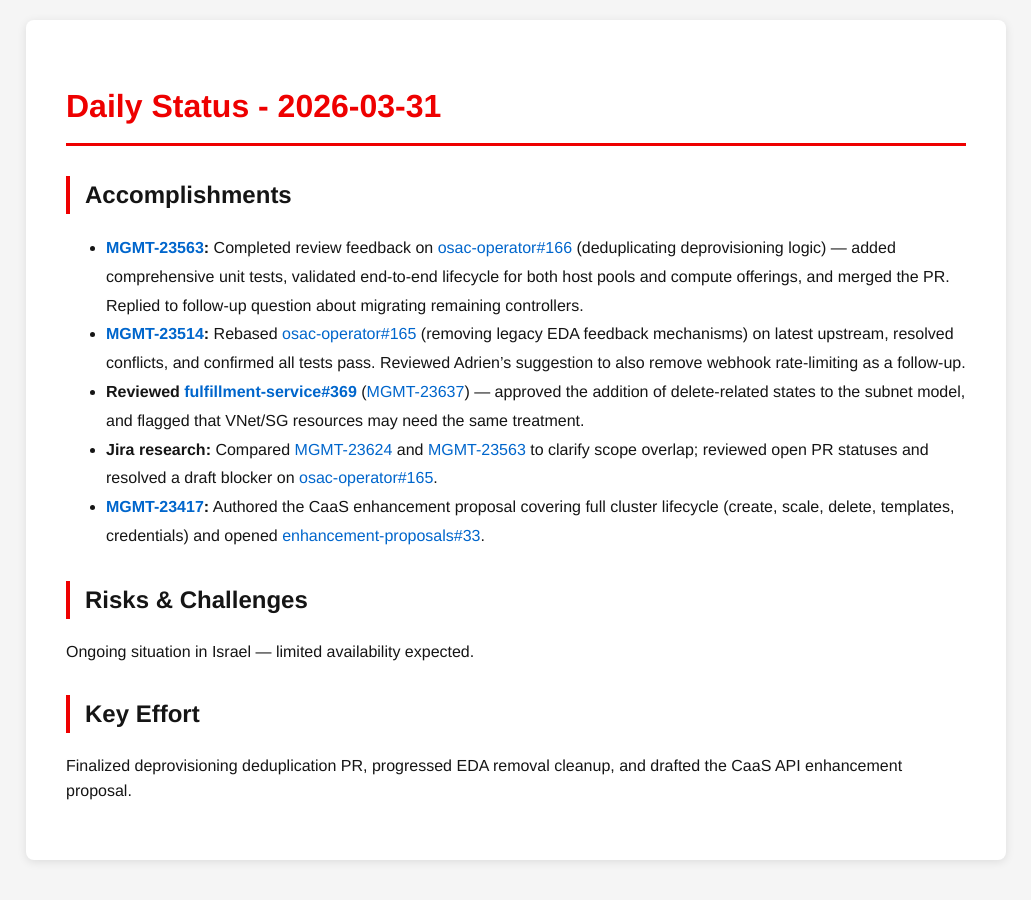
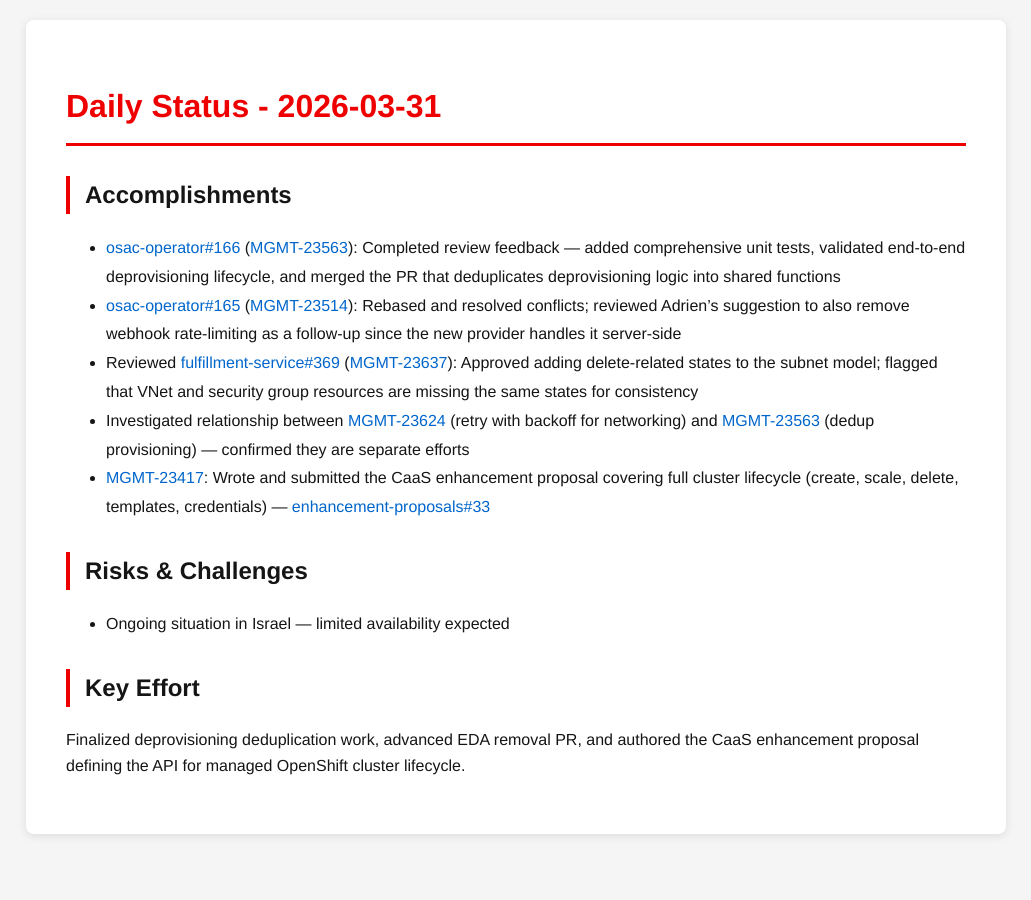
Before and after one commit to tzvatot/daily-status, a Jekyll site: the page built from 2026-03-31.md, in a window 1280 px wide. Shown: the whole page, without its empty margins (124-1155 px from the left). Built offline with Jekyll 4.4.1, drawn with Linux system fonts in a browser that asks for light colours.

Commit message:
Daily status update - 2026-03-31

```diff
--- a/2026-03-31.md
+++ b/2026-03-31.md
@@ -7,14 +7,14 @@ date: 2026-03-31
 # Daily Status - 2026-03-31
 
 ## Accomplishments
-- **[MGMT-23563](https://issues.redhat.com/browse/MGMT-23563):** Completed review feedback on [osac-operator#166](https://github.com/osac-project/osac-operator/pull/166) (deduplicating deprovisioning logic) — added comprehensive unit tests, validated end-to-end lifecycle for both host pools and compute offerings, and merged the PR. Replied to follow-up question about migrating remaining controllers.
-- **[MGMT-23514](https://issues.redhat.com/browse/MGMT-23514):** Rebased [osac-operator#165](https://github.com/osac-project/osac-operator/pull/165) (removing legacy EDA feedback mechanisms) on latest upstream, resolved conflicts, and confirmed all tests pass. Reviewed Adrien's suggestion to also remove webhook rate-limiting as a follow-up.
-- **Reviewed [fulfillment-service#369](https://github.com/osac-project/fulfillment-service/pull/369)** ([MGMT-23637](https://issues.redhat.com/browse/MGMT-23637)) — approved the addition of delete-related states to the subnet model, and flagged that VNet/SG resources may need the same treatment.
-- **Jira research:** Compared [MGMT-23624](https://issues.redhat.com/browse/MGMT-23624) and [MGMT-23563](https://issues.redhat.com/browse/MGMT-23563) to clarify scope overlap; reviewed open PR statuses and resolved a draft blocker on [osac-operator#165](https://github.com/osac-project/osac-operator/pull/165).
-- **[MGMT-23417](https://issues.redhat.com/browse/MGMT-23417):** Authored the CaaS enhancement proposal covering full cluster lifecycle (create, scale, delete, templates, credentials) and opened [enhancement-proposals#33](https://github.com/osac-project/enhancement-proposals/pull/33).
+- [osac-operator#166](https://github.com/osac-project/osac-operator/pull/166) ([MGMT-23563](https://issues.redhat.com/browse/MGMT-23563)): Completed review feedback — added comprehensive unit tests, validated end-to-end deprovisioning lifecycle, and merged the PR that deduplicates deprovisioning logic into shared functions
+- [osac-operator#165](https://github.com/osac-project/osac-operator/pull/165) ([MGMT-23514](https://issues.redhat.com/browse/MGMT-23514)): Rebased and resolved conflicts; reviewed Adrien's suggestion to also remove webhook rate-limiting as a follow-up since the new provider handles it server-side
+- Reviewed [fulfillment-service#369](https://github.com/osac-project/fulfillment-service/pull/369) ([MGMT-23637](https://issues.redhat.com/browse/MGMT-23637)): Approved adding delete-related states to the subnet model; flagged that VNet and security group resources are missing the same states for consistency
+- Investigated relationship between [MGMT-23624](https://issues.redhat.com/browse/MGMT-23624) (retry with backoff for networking) and [MGMT-23563](https://issues.redhat.com/browse/MGMT-23563) (dedup provisioning) — confirmed they are separate efforts
+- [MGMT-23417](https://issues.redhat.com/browse/MGMT-23417): Wrote and submitted the CaaS enhancement proposal covering full cluster lifecycle (create, scale, delete, templates, credentials) — [enhancement-proposals#33](https://github.com/osac-project/enhancement-proposals/pull/33)
 
 ## Risks & Challenges
-Ongoing situation in Israel — limited availability expected.
+- Ongoing situation in Israel — limited availability expected
 
 ## Key Effort
-Finalized deprovisioning deduplication PR, progressed EDA removal cleanup, and drafted the CaaS API enhancement proposal.
+Finalized deprovisioning deduplication work, advanced EDA removal PR, and authored the CaaS enhancement proposal defining the API for managed OpenShift cluster lifecycle.
```
